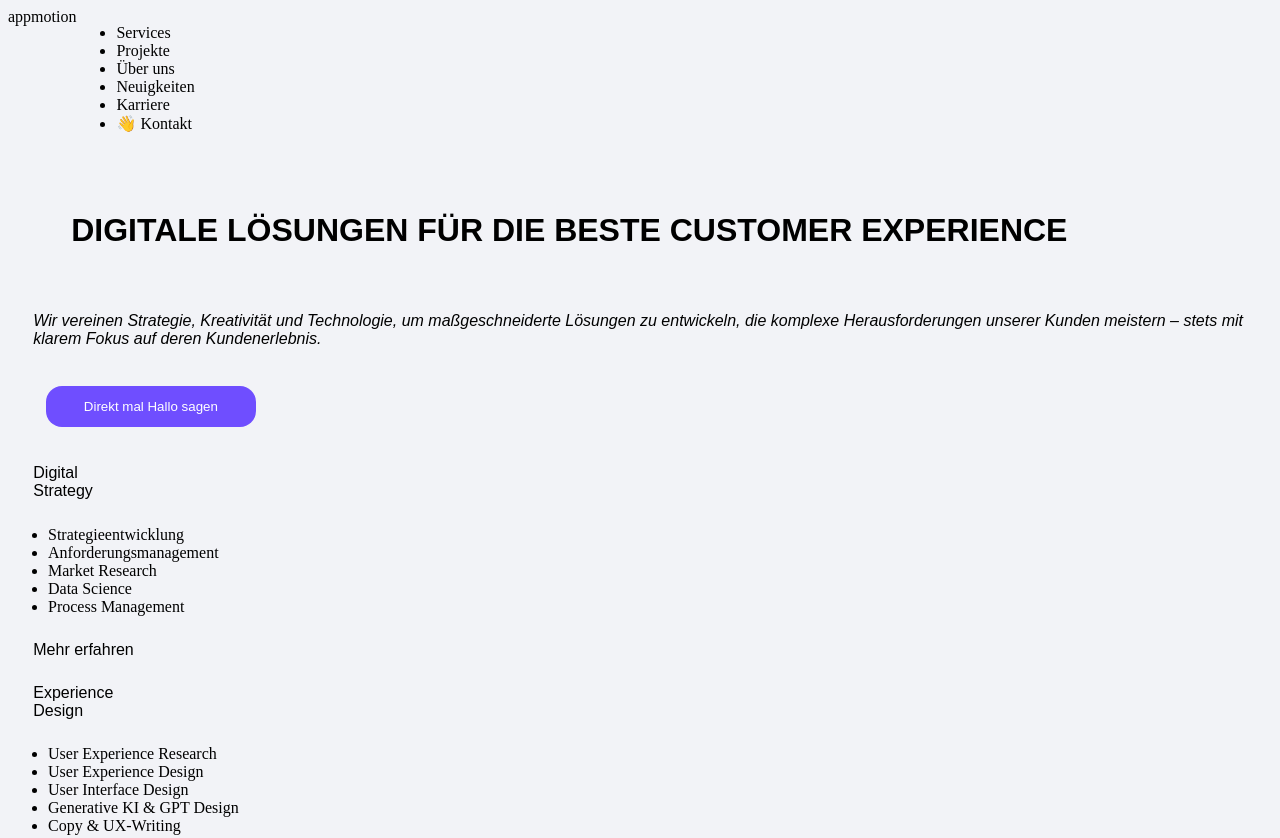
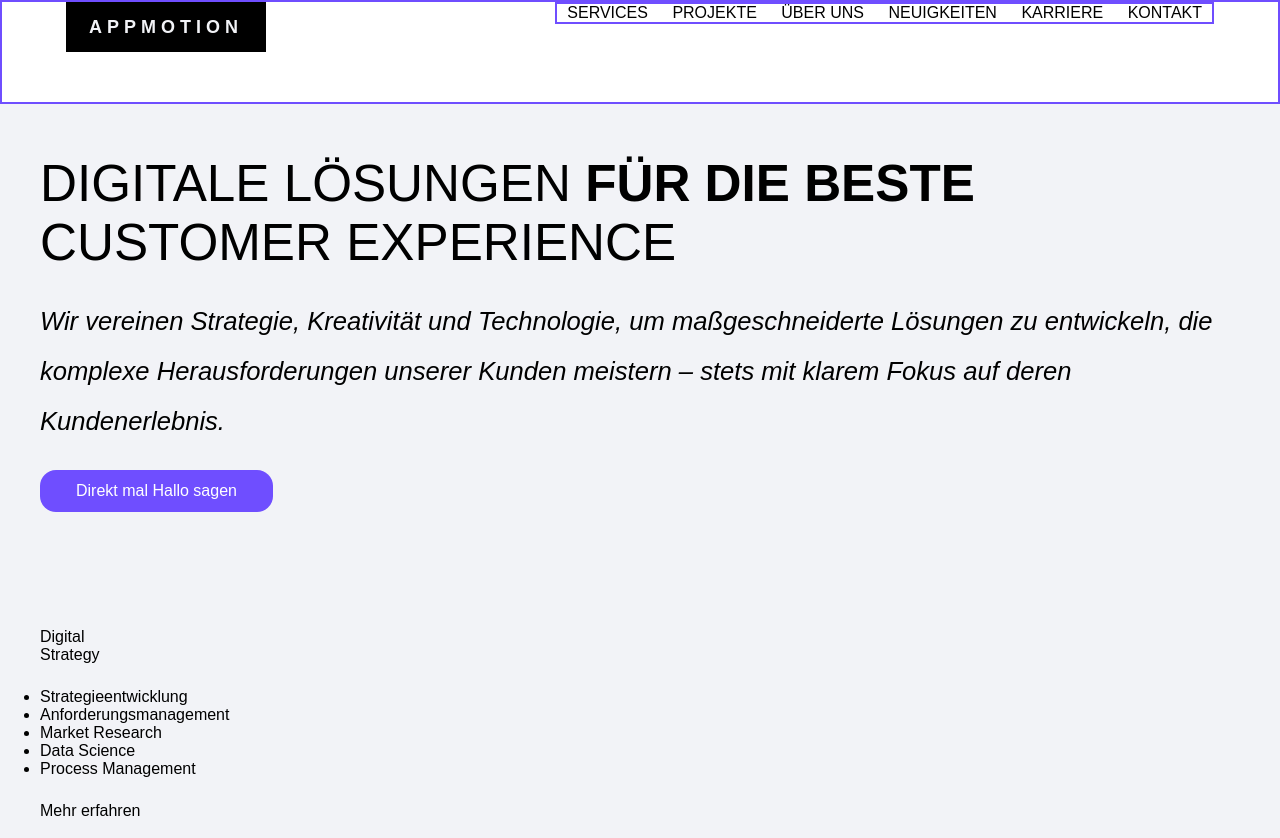
Before and after one commit to madnickk/Excercises-FrontEnd, a plain HTML site: page AppmotionHTML/website.html in a window 1280 px wide. Shown: the top 838 px of the page. Drawn offline with Linux system fonts and the light colour scheme.

Commit message:
draft navbar

```diff
--- a/AppmotionCSS/appmotion.css
+++ b/AppmotionCSS/appmotion.css
@@ -1,42 +1,117 @@
 /***  ALLGEMEIN  ***/
+
+* {
+    font-family: "dover", sans-serif;
+    font-size: 100%;
+    font-weight: 400;
+    color: #000000;
+    margin: 0px;
+    padding: 0px;
+}
+
+
 body {
     background-color: #f2f3f7;
 }
 
-
 h1 {
-    font-size: 4.25 rem;
+    font-size: 4vw;
     font-family: dover, sans-serif;
     text-transform: uppercase;
-    margin: 5% 5%;
+    font-weight:900;
     text-align: left;
 }
 
+
 p {
-    font-size: 2.75 rem;
+    font-size: 2.75 em;
     font-family: dover, sans-serif;
-    margin: 2% 2%;
+    margin: 2% 0%;
     text-align: left;
 }
 
 
 
-/***  STRUKTUR  ***/
-.navbar {
-    display: flex;
-    li
+
+/** temp **/
+.border {
+    border: #6f4eff solid 2px;
 }
 
 
+/***  STRUKTUR  ***/
+
+/* navigation */
+.navbar {
+    display:block;
+    background:white;
+    height: 100px;
+    margin-bottom: 50px;
+    padding: 0% 5%;
+}
+
+.navbar #logo {
+    display: inline-block;
+    font-family:sans-serif;
+    text-transform:uppercase;
+    font-size: large;
+    font-weight: 600;
+    color: #f2f3f7;
+    text-align: center;
+    line-height: 50px;
+    letter-spacing: 5px;
+    background-color: black;
+    width:200px;
+    height: 50px;
+}
+
+.navbar > div {
+    display:inline-block;
+}
+
+.navbar li {
+    display: inline-block;
+    font-family: sans-serif;
+    font-weight:500;
+    text-transform: uppercase;
+    list-style: none;
+    margin: 0px 10px;
+}
+
+.navbar li a {
+    text-decoration: none;
+}
+
+.navbar li a:hover {
+    color: #6f4eff;
+    font-weight:600;
+    text-decoration: none;
+}
+
+/* Nav Ende*/
+
+.container {
+    max-width: 1200px;
+    margin: auto;
+}
 
 
 /***  Elemente  ***/
-.container {
-    justify-content: center;
+
+/* hero box */
+.hero {
+    height: 450px;
+    margin: auto;
+}
+
+.hero p {
+    font-size: 2vw;
+    font-family: dover, sans-serif;
+    font-style: italic;
+    line-height: 50px;
 }
 
 .button {
-    margin: 1% 3%;
     padding: 1% 3%;
     border-radius: 1rem;
     background-color: #6f4eff;
@@ -44,9 +119,20 @@ p {
     border: 0;
 }
 
-/***  IDS  ***/
-#heroSubline {
-    font-size: 1.375 em;
-    font-family: dover, sans-serif;
-    font-style: italic;
+
+
+.float-right {
+    float: right;
 }
+
+.float-left {
+    float: left;
+}
+
+.clear-right {
+    clear: right;
+}
+
+.clear-left {
+    clear: left;
+}
--- a/AppmotionHTML/website.html
+++ b/AppmotionHTML/website.html
@@ -11,25 +11,31 @@
 
 </head>
 <body>
-    <div class="container">
-        <div class="navbar">
-            appmotion
-            <ul>
-                <li>Services</li>
-                <li>Projekte</li>
-                <li>Über uns</li>
-                <li>Neuigkeiten</li>
-                <li>Karriere</li>
-                <li>👋 Kontakt</li>
 
+    <div class="navbar border">
+        <div class="float-left" id="logo">appmotion</div>
+
+        <div class="float-right">
+            <ul class="border">
+                <li><a href="">Services</a></li>
+                <li><a href="">Projekte</a></li>
+                <li><a href="">Über uns</a></li>
+                <li><a href="">Neuigkeiten</a></li>
+                <li><a href="">Karriere</a></li>
+                <li><a href=""> Kontakt</a></li>
             </ul>
         </div>
+    </div>
+
+
+    <div class="container">
 
         <div class="hero">
-            <h1 id="heroTitle"><strong>Digitale Lösungen</strong> für die beste <strong>Customer Experience</strong></h1>
-            <p id="heroSubline">Wir vereinen Strategie, Kreativität und Technologie, um maßgeschneiderte Lösungen zu entwickeln, die komplexe Herausforderungen unserer Kunden meistern – stets mit klarem Fokus auf deren Kundenerlebnis.</p>
+            <h1><strong>Digitale Lösungen</strong> für die beste <strong>Customer Experience</strong></h1>
+            <p>Wir vereinen Strategie, Kreativität und Technologie, um maßgeschneiderte Lösungen zu entwickeln, die komplexe Herausforderungen unserer Kunden meistern – stets mit klarem Fokus auf deren Kundenerlebnis.</p>
             <button class="button">Direkt mal Hallo sagen</button>
         </div>
+
 
         <div class="threeRow">
             <div class="TeaserList">
@@ -45,6 +51,7 @@
                     </p>
                     <p class="textLink">Mehr erfahren</p>
                 </div>
+
                 <div class="TeaserList">
                     <p class="threeTitle">Experience<br>Design</p>
                     <p class="centerTest" id="list">
@@ -58,6 +65,7 @@
                     </p>
                     <p class="textLink">Mehr erfahren</p>
                 </div>
+
                 <div class="TeaserList">
                     <p class="threeTitle">Software<br>Development</p>
                     <p class="centerTest" id="list">
@@ -70,7 +78,6 @@
                         </ul>
                     </p>
                     <p class="textLink">Mehr erfahren</p>
-
                 </div>
         </div>
 
```
Lines whose indentation alone changed are shown as unchanged.
